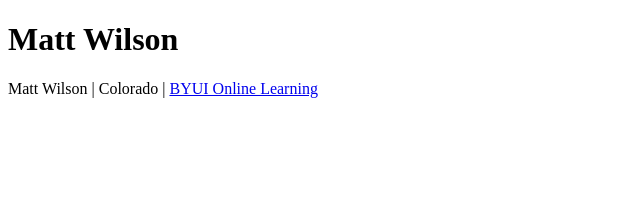
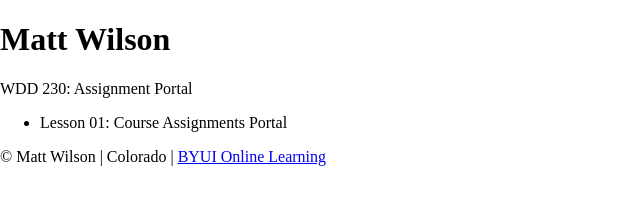
Before and after one commit to mattwandcow/mattwandcow.github.io, a plain HTML site: page index.html in a window 1280 px wide. Shown: the whole page, without its empty margins (0-640 px from the left). Drawn offline with Linux system fonts and the light colour scheme.

Commit message:
base html layout

```diff
--- a/index.html
+++ b/index.html
@@ -1,13 +1,26 @@
 <!DOCTYPE html>
 <html lang="en-us">
+
 <head>
-  <title>Matt Wilson</title>
-  <meta name="viewport" content="width=device-width, initial-scale=1">
+    <meta charset="utf-8">
+    <title>Matt Wilson</title>
+    <meta name="viewport" content="width=device-width, initial-scale=1">
+    <meta name="description" content="Assignment portal for Matt Wilson in WDD 230: Web Frontend Development at Brigham Young University - Idaho">
+    <link rel="stylesheet" href="css/normalize.css">
+
 </head>
+
 <body>
- <h1>Matt Wilson</h1>
+    <header>
+        <h1>Matt Wilson</h1>
+    </header>
+    WDD 230: Assignment Portal
+    <ul>
+        <li>Lesson 01: Course Assignments Portal</li>
+    </ul>
+    <footer>
+       &copy Matt Wilson | Colorado | <a href='https://www.byui.edu/online'>BYUI Online Learning</a>
+    </footer>
 </body>
-<footer>
-    Matt Wilson | Colorado | <a href='https://www.byui.edu/online'>BYUI Online Learning</a>
-</footer>
+
 </html>
```
